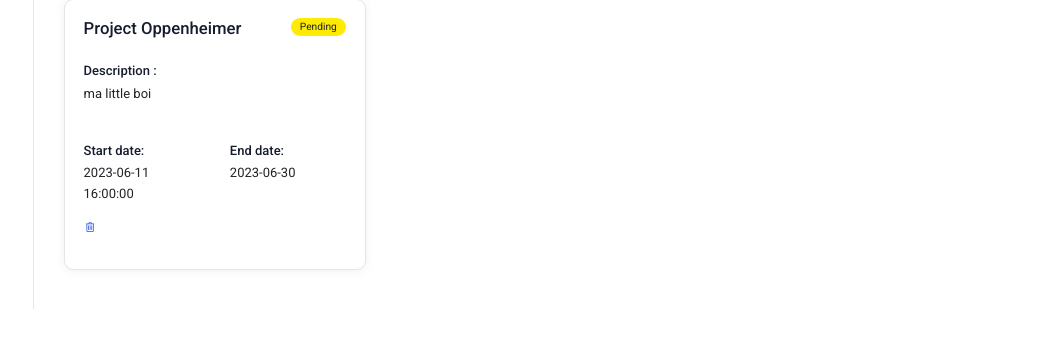
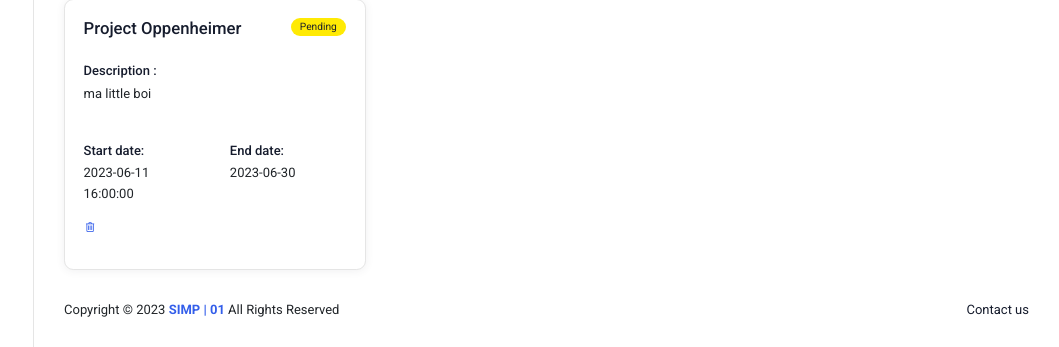
Before and after one commit to ZCosmicc/UAS-LSV, a PHP site: page /projectsPage.php in a window 1280 px wide. Shown: the part 491-838 px from the top of the page, without its empty margins (221-1280 px from the left). Before the commit the page ends 800 px from the top, so only its background shows below. Run offline with PHP 8.4, Linux system fonts and the light colour scheme; a user stored in the database is signed in; data comes from the database, SQL or seed files in the repository; some libraries are stand-ins or nearby versions.

Commit message:
[update] Footer Server 1

```diff
--- a/index.php
+++ b/index.php
@@ -341,7 +341,7 @@ require("model.php");
 		<footer class="footer pb-3">
 			<div class="row text-center text-md-left">
 		    <div class="col-md-6">
-		    	<p>Copyright © <script>document.write(new Date().getFullYear())</script> <strong><a target="_blank" href="https://www.zcostudio.tech/">SIMP </a></strong> All Rights Reserved</p>
+		    	<p>Copyright © <script>document.write(new Date().getFullYear())</script> <strong><a target="_blank" href="https://www.zcostudio.tech/">SIMP | 01</a></strong> All Rights Reserved</p>
 		    </div>
 		    <div class="col-md-6 text-md-right">
 		      <div class="footer-links">
--- a/projectsPage.php
+++ b/projectsPage.php
@@ -348,6 +348,22 @@ if (isset($_GET["project_id"])) {
         </div>
     <?php endforeach; ?>
   </div>
+  <!-- Footer -->
+  <footer class="footer pb-3">
+			<div class="row text-center text-md-left">
+		    <div class="col-md-6">
+		    	<p>Copyright © <script>document.write(new Date().getFullYear())</script> <strong><a target="_blank" href="https://www.zcostudio.tech/">SIMP | 01</a></strong> All Rights Reserved</p>
+		    </div>
+		    <div class="col-md-6 text-md-right">
+		      <div class="footer-links">
+		        <ul class="list-unstyled list-inline mb-0">
+					<li class="list-inline-item"><a class="text-dark" href="mailto:zencatzcosmic@gmail.com?subject=SIMP%20-%20ASK">Contact us</a></li>
+		        </ul>
+		      </div>
+		    </div>
+		  </div>
+		</footer>
+		<!-- Footer -->
 </div>
   <div class="modal fade" id="exampleModal-03" tabindex="-1" role="dialog" aria-labelledby="exampleModalLabel" aria-hidden="true">
     <div class="modal-dialog" role="document">
```
Also changed, not shown: calendar-list.php (+16 -0 lines).
